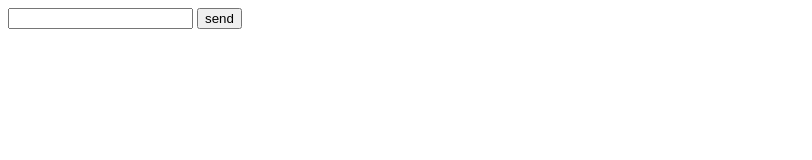
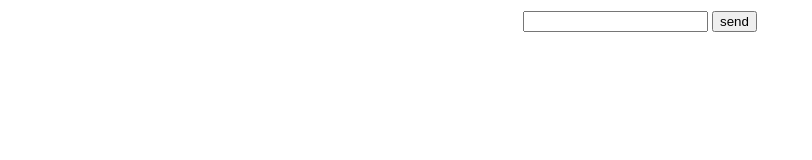
Before and after one commit to thiyesaomalmi21-droid/ChatBot, a plain HTML site: page index.html in a window 1280 px wide. Shown: the whole page, without its empty margins (0-812 px from the left). Drawn offline with Linux system fonts and the light colour scheme.

Commit message:
getting the responce to the website

```diff
--- a/app.js
+++ b/app.js
@@ -18,5 +18,7 @@ function chat() {
 
     fetch("https://api.groq.com/openai/v1/responses", requestOptions)
         .then((response) => response.json())
-        .then((result) => console.log(result.output[1].content[0].text));
+        .then((result) => {
+            document.getElementById("answerlbl").innerHTML=result.output[1].content[0].text;
+        });
 }
--- a/index.html
+++ b/index.html
@@ -8,12 +8,19 @@
 </head>
 
 <body>
-  <div class="container" style="justify-content: center;">
+  <center>
+    <div class="container" style="justify-content: center;">
 
-    <input type="text" name="" id="txtfield">
-    <input type="button" value="send" onclick="chat()">
+      <label for="" id="answerlbl"></label>
+      <table>
+        <tr>
+          <td><input type="text" name="" id="txtfield"></td>
+          <td><input type="button" value="send" onclick="chat()"></td>
+        </tr>
+      </table>
 
-  </div>
+    </div>
+  </center>
 
 
   <script src="app.js"></script>
```
